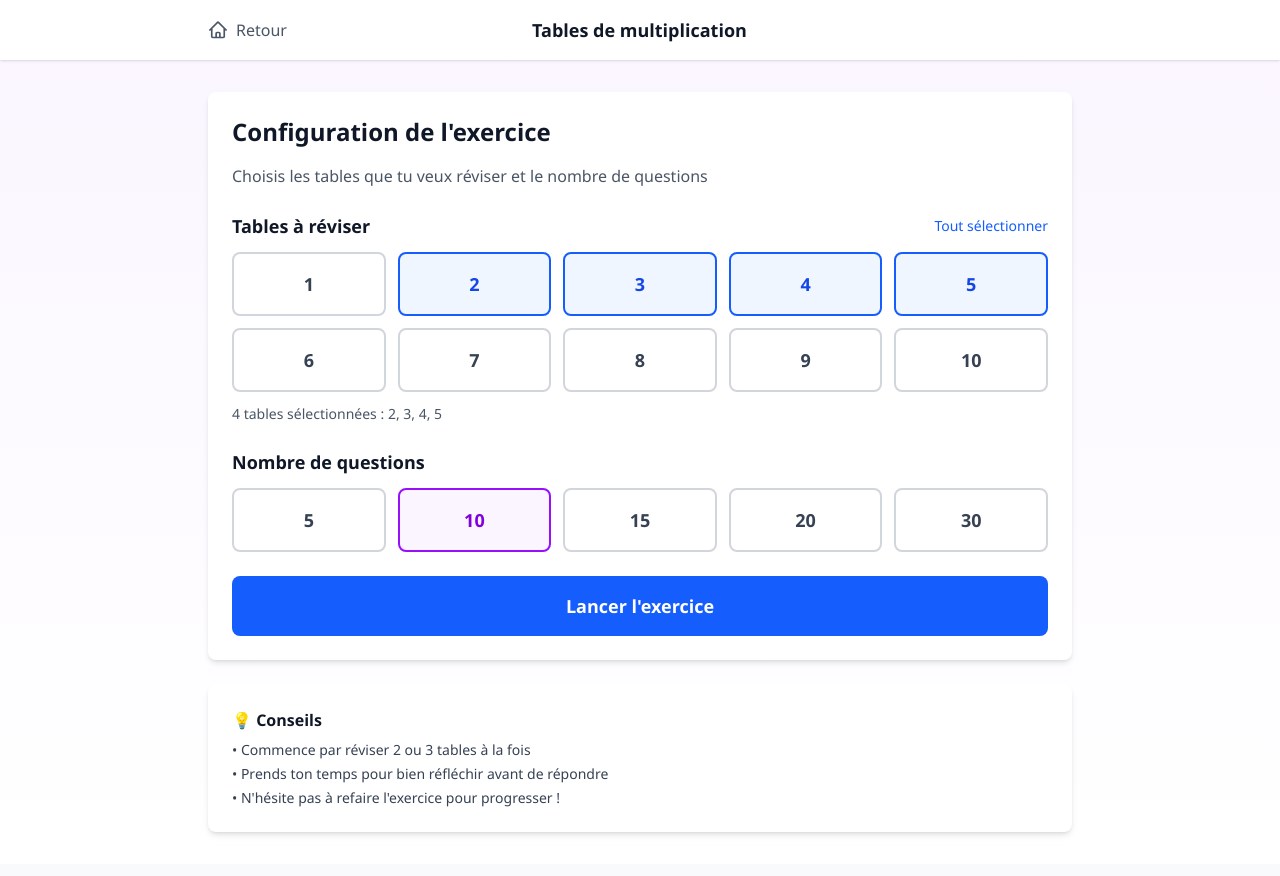
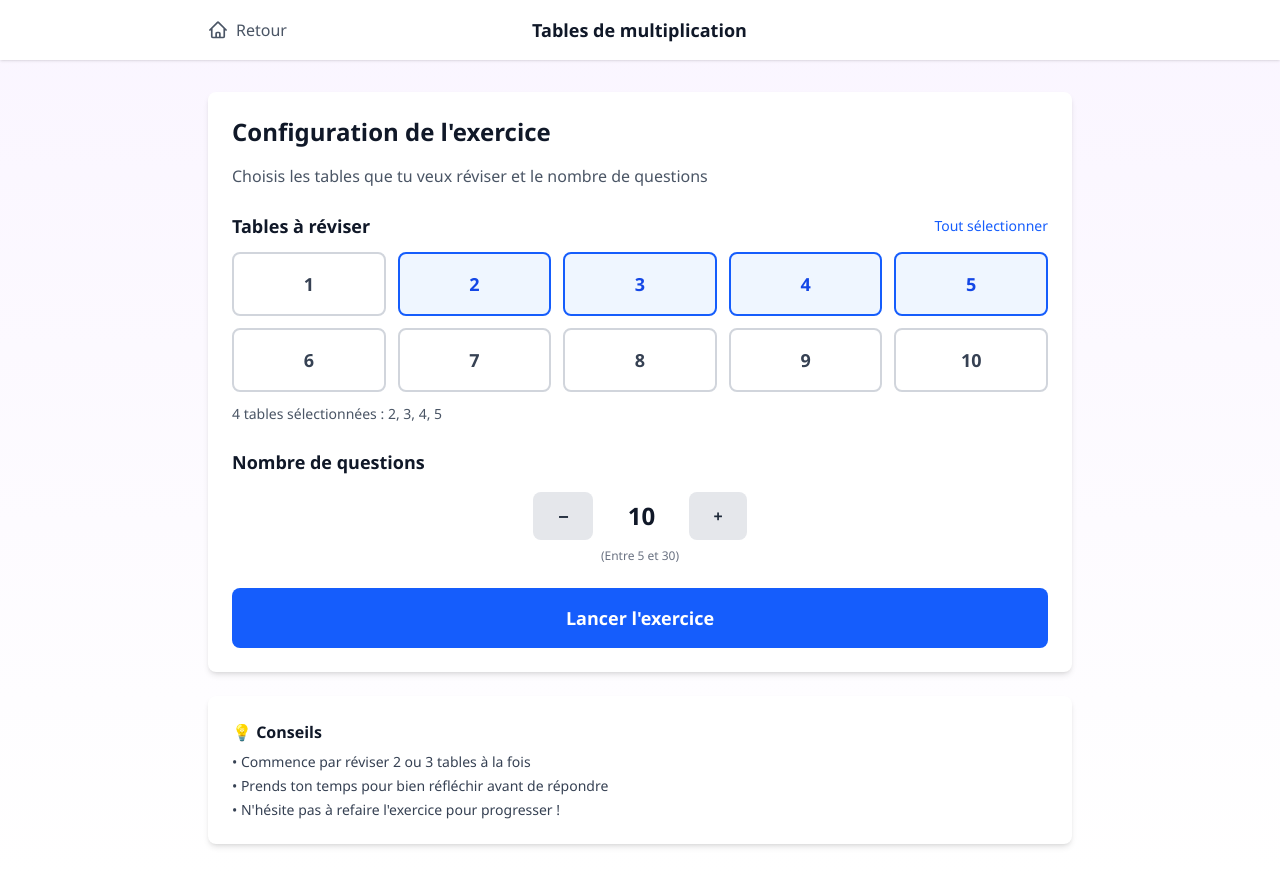
Before and after one commit to loonis/openedu, a React (Vite) app: page /exercice/tables-multiplication in a window 1280 px wide. Built offline with nearby package versions, Linux system fonts and the light colour scheme.

Commit message:
feat: component QuestionCountSelector

```diff
--- a/src/components/exercises/differences-cest-ses-ces-sest/ConfigScreen.tsx
+++ b/src/components/exercises/differences-cest-ses-ces-sest/ConfigScreen.tsx
@@ -1,5 +1,5 @@
 import React, { useState } from 'react';
-import { Button, Card } from '../../ui';
+import { Button, Card, QuestionCountSelector } from '../../ui';
 import { ExerciseConfig } from './types';
 import { MIN_QUESTIONS, MAX_QUESTIONS } from './data';
 
@@ -11,7 +11,7 @@ interface ConfigScreenProps {
  * Écran de configuration de l'exercice
  */
 export const ConfigScreen: React.FC<ConfigScreenProps> = ({ onStart }) => {
-  const [questionCount, setQuestionCount] = useState<number>(15);
+  const [questionCount, setQuestionCount] = useState<number>(10);
 
   const handleStart = () => {
     const config = new ExerciseConfig(questionCount);
@@ -55,33 +55,14 @@ export const ConfigScreen: React.FC<ConfigScreenProps> = ({ onStart }) => {
           </div>
 
           {/* Sélection du nombre de questions */}
-          <div>
-            <label className="block text-sm font-medium text-gray-700 mb-2">
-              Nombre de phrases :
-            </label>
-            <div className="flex items-center justify-center gap-4">
-              <Button
-                variant="secondary"
-                onClick={() => setQuestionCount(Math.max(MIN_QUESTIONS, questionCount - 5))}
-                disabled={questionCount <= MIN_QUESTIONS}
-              >
-                −
-              </Button>
-              <span className="text-2xl font-bold text-gray-900 w-16 text-center">
-                {questionCount}
-              </span>
-              <Button
-                variant="secondary"
-                onClick={() => setQuestionCount(Math.min(MAX_QUESTIONS, questionCount + 5))}
-                disabled={questionCount >= MAX_QUESTIONS}
-              >
-                +
-              </Button>
-            </div>
-            <p className="text-xs text-gray-500 mt-2">
-              (Entre {MIN_QUESTIONS} et {MAX_QUESTIONS} phrases)
-            </p>
-          </div>
+          <QuestionCountSelector
+            value={questionCount}
+            onChange={setQuestionCount}
+            min={MIN_QUESTIONS}
+            max={MAX_QUESTIONS}
+            step={5}
+            label="Nombre de questions"
+          />
 
           {/* Bouton démarrer */}
           <Button onClick={handleStart} size="lg" className="w-full sm:w-auto">
--- a/src/components/exercises/tables-multiplication/ConfigScreen.tsx
+++ b/src/components/exercises/tables-multiplication/ConfigScreen.tsx
@@ -1,5 +1,5 @@
 import React, { useState } from 'react';
-import { Button, Card } from '../../ui';
+import { Button, Card, QuestionCountSelector } from '../../ui';
 import type { ExerciseConfig } from './types';
 import { ALL_TABLES } from './data';
 
@@ -15,7 +15,11 @@ export const ConfigScreen: React.FC<ConfigScreenProps> = ({ onStart }) => {
   const [questionCount, setQuestionCount] = useState<number>(10);
 
   const availableTables = ALL_TABLES;
-  const questionOptions = [5, 10, 15, 20, 30];
+
+  // Constantes pour le sélecteur de nombre de questions
+  const MIN_QUESTIONS = 5;
+  const MAX_QUESTIONS = 30;
+  const QUESTION_STEP = 5;
 
   // Toggle une table
   const toggleTable = (table: number) => {
@@ -98,25 +102,14 @@ export const ConfigScreen: React.FC<ConfigScreenProps> = ({ onStart }) => {
 
         {/* Sélection du nombre de questions */}
         <div className="mb-6">
-          <label className="text-lg font-semibold text-gray-900 mb-3 block">
-            Nombre de questions
-          </label>
-
-          <div className="grid grid-cols-5 gap-3">
-            {questionOptions.map((count) => (
-              <button
-                key={count}
-                onClick={() => setQuestionCount(count)}
-                className={`p-4 rounded-lg border-2 transition-all font-bold text-lg ${
-                  questionCount === count
-                    ? 'border-purple-600 bg-purple-50 text-purple-700'
-                    : 'border-gray-300 bg-white text-gray-700 hover:border-gray-400'
-                }`}
-              >
-                {count}
-              </button>
-            ))}
-          </div>
+          <QuestionCountSelector
+            value={questionCount}
+            onChange={setQuestionCount}
+            min={MIN_QUESTIONS}
+            max={MAX_QUESTIONS}
+            step={QUESTION_STEP}
+            label="Nombre de questions"
+          />
         </div>
 
         {/* Bouton de démarrage */}
--- /dev/null
+++ b/src/components/ui/QuestionCountSelector.tsx
@@ -0,0 +1,64 @@
+import React from 'react';
+import { Button } from './Button';
+
+interface QuestionCountSelectorProps {
+  value: number;
+  onChange: (count: number) => void;
+  min: number;
+  max: number;
+  step: number;
+  label?: string;
+}
+
+/**
+ * Composant réutilisable pour sélectionner le nombre de questions
+ * avec des boutons +/- qui respectent un min, max et un step (multiple)
+ */
+export const QuestionCountSelector: React.FC<QuestionCountSelectorProps> = ({
+  value,
+  onChange,
+  min,
+  max,
+  step,
+  label = 'Nombre de questions :',
+}) => {
+  const handleDecrease = () => {
+    const newValue = Math.max(min, value - step);
+    onChange(newValue);
+  };
+
+  const handleIncrease = () => {
+    const newValue = Math.min(max, value + step);
+    onChange(newValue);
+  };
+
+  return (
+    <div>
+      <label className="text-lg font-semibold text-gray-900">
+        {label}
+      </label>
+      <div className="flex items-center justify-center gap-4 mt-4">
+        <Button
+          variant="secondary"
+          onClick={handleDecrease}
+          disabled={value <= min}
+        >
+          −
+        </Button>
+        <span className="text-2xl font-bold text-gray-900 w-16 text-center">
+          {value}
+        </span>
+        <Button
+          variant="secondary"
+          onClick={handleIncrease}
+          disabled={value >= max}
+        >
+          +
+        </Button>
+      </div>
+      <p className="text-xs text-gray-500 mt-2 text-center">
+        (Entre {min} et {max})
+      </p>
+    </div>
+  );
+};
--- a/src/components/ui/index.ts
+++ b/src/components/ui/index.ts
@@ -2,3 +2,4 @@ export { Button } from './Button';
 export { Card } from './Card';
 export { Icon } from './Icon';
 export { Loader } from './Loader';
+export { QuestionCountSelector } from './QuestionCountSelector';
```
